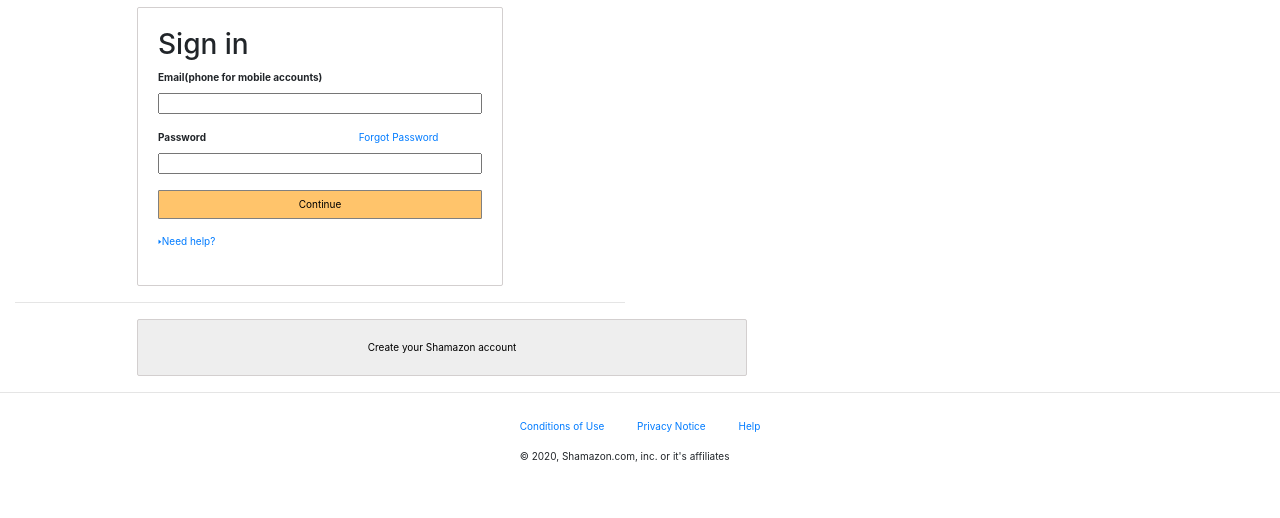
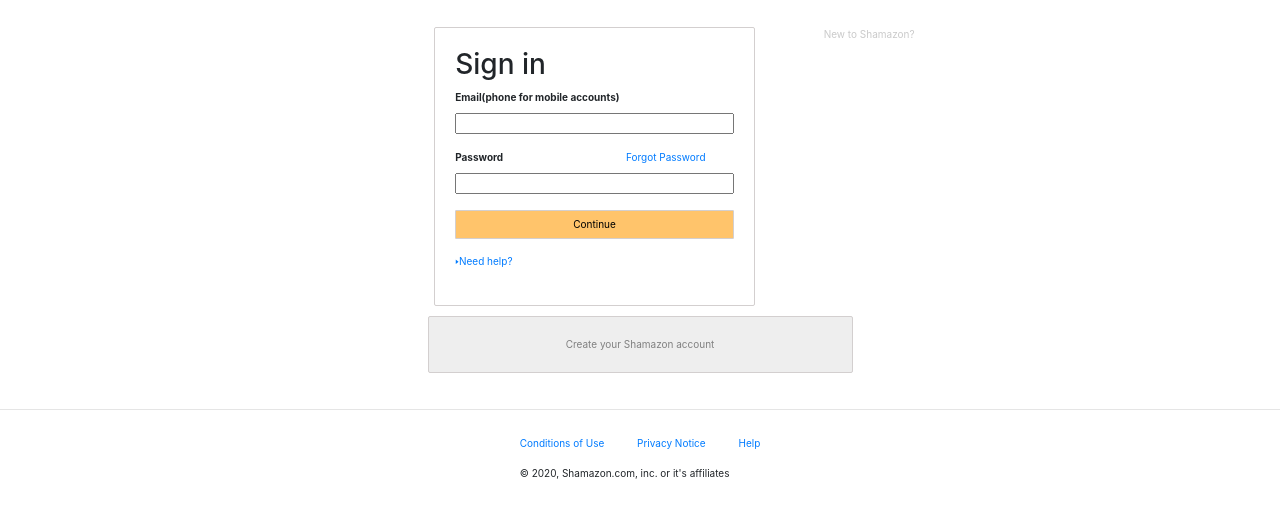
Before and after one commit to Terlam/Shamazon_Login, a plain HTML site: page index.html in a window 1280 px wide. Shown: the part 44-562 px from the top of the page. Drawn offline with nearby package versions, Linux system fonts and the light colour scheme.

Commit message:
fixed signup button

```diff
--- a/css/styles.css
+++ b/css/styles.css
@@ -4,8 +4,9 @@ fieldset{
     border-radius: 2px;
     border: 1.5px solid rgb(211, 207, 207);
     padding: 20px;
-    margin-left: 20%;
-    margin-right: 20%;
+    margin-left: 15%;
+    margin-right: 15%;
+    margin-bottom: 10px;
 }
 
 input{
@@ -20,7 +21,7 @@ input{
     font-size: x-small;
     background-color: #ff990094;
     color: black;
-    border-color:grey;
+    border-color:rgb(211, 207, 207);
     border-radius: 1px;
 }
 
@@ -28,12 +29,14 @@ input{
     background-color: rgb(238, 238, 238);
     font-size: x-small;
     border: rgb(226, 226, 226);
-    color: black;
+    color: grey;
     border-radius: 2px;
     border: 1.5px solid rgb(211, 207, 207);
     padding: 20px;
-    margin-left: 20%;
-    margin-right: 20%;
+    margin-left: 16%;
+    margin-right: 16%;
+
+
 }
 
 p{
@@ -43,3 +46,9 @@ p{
 .row{
     padding: 10px;
 }
+
+.linetxt{
+    color: rgb(202, 202, 202);
+    text-align: center;
+    position: relative;
+}
--- a/index.html
+++ b/index.html
@@ -20,8 +20,8 @@
     </nav>
 
     <!--login form area-->
-    <main class="justif-content-center">
-        <div class="col-md-6">
+    <main class= "row justify-content-center">
+        <div class="col-md-6 row justify-content-center">
             <form action="">
                 <fieldset>
                   <H3>Sign in</H3>
@@ -31,7 +31,7 @@
                    </div>
                    <div class="form-group" >
                      <label for="password"><b>Password</b>
-                        <span style='margin-right:150px'></span>
+                        <span style='margin-right:120px'></span>
                         <a href="#">Forgot Password</a></label>
                     <input type="password" name="password" id="password">
                     </div>
@@ -42,8 +42,12 @@
                     <p><br><a href="#">&#129170;Need help?</a></p>
                 </fieldset>
             </form>
-          <hr>
+
+          <div class="linetxt">
+              <p>New to Shamazon?</p>
+          </div>
             <button type="submit" class="btn-success btn-block btn1">Create your Shamazon account</button>
+
         </div>
     </main>
 <script src="https://cdnjs.cloudflare.com/ajax/libs/jquery/3.5.1/jquery.slim.min.js"></script>
```
